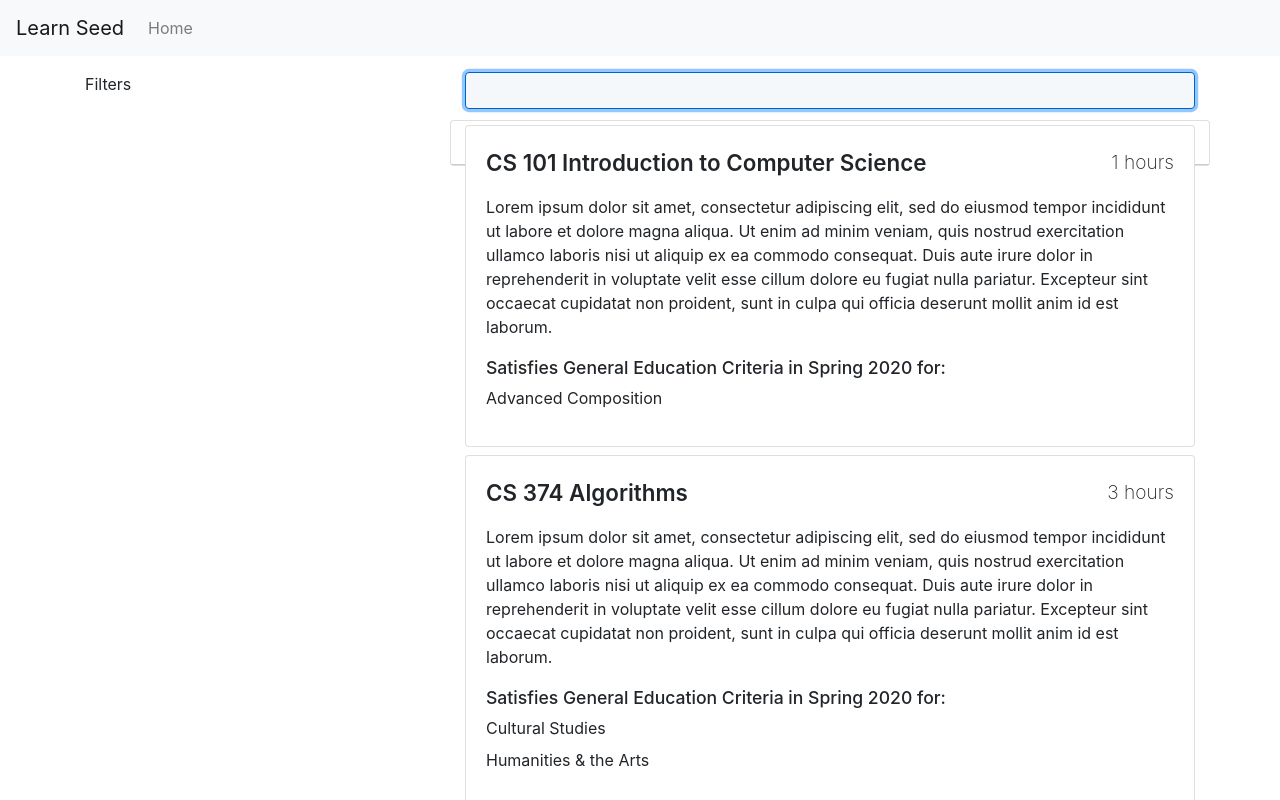
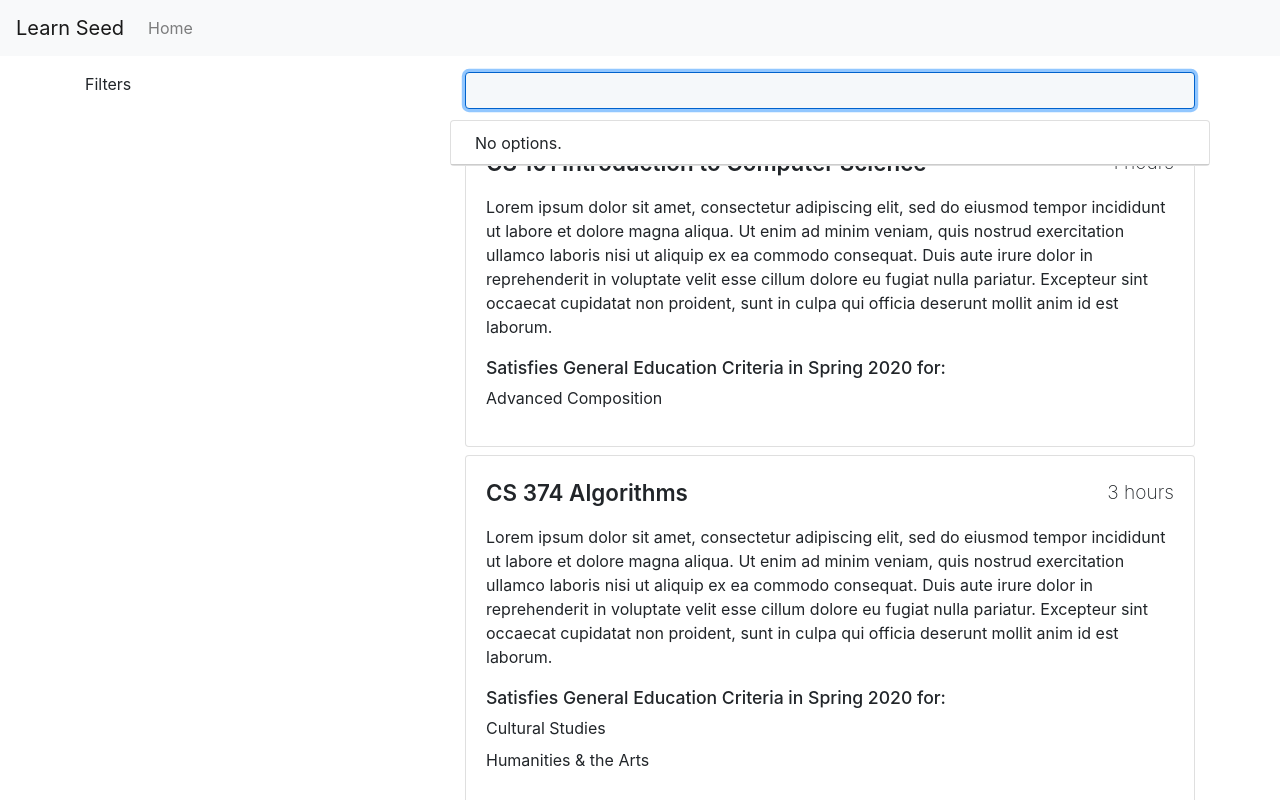
Before and after one commit to Stutive/stutive-ui, a React (Create React App) app: page / in a window 1280 px wide. Both pictures are taken after a click on the button 830 px from the left and 90 px from the top of the page. Shown: the top 800 px of the page. Built offline with nearby package versions, Linux system fonts and the light colour scheme.

Commit message:
Fix UISelect z-indexes

```diff
--- a/src/UIComponents/inputs/UISelect.js
+++ b/src/UIComponents/inputs/UISelect.js
@@ -7,9 +7,11 @@ import Button from 'react-bootstrap/Button';
 import useHandleClickOutside from '../lib/useHandleClickOutside';
 
 import * as Tokens from '../../constants/tokens';
+
 import UISelectOptions from './UISelectOptions';
 
 const ButtonAnchor = styled(Button)`
+  z-index: ${Tokens.QUAD_LAYER};
   width: 100%;
   height: 2.3rem;
   color: ${Tokens.OBSIDIAN};
@@ -33,6 +35,7 @@ const ButtonAnchor = styled(Button)`
 `;
 
 const InputAnchor = styled.input`
+  z-index: ${Tokens.QUAD_LAYER};
   width: 100%;
   border-radius: 0.3rem;
   border: 2px solid ${Tokens.BATTLESHIP};
@@ -137,7 +140,7 @@ const UISearchInput = ({
 
 UISearchInput.propTypes = {
   anchorType: PropTypes.oneOf(['input', 'button']),
-  onChange: PropTypes.func.isRequired,
+  onChange: PropTypes.func,
   options: PropTypes.array.isRequired,
   placeholder: PropTypes.string,
   searchable: PropTypes.bool
@@ -145,6 +148,7 @@ UISearchInput.propTypes = {
 
 UISearchInput.defaultProps = {
   anchorType: 'button',
+  onChange: () => {},
   placeholder: null,
   searchable: false
 };
--- a/src/UIComponents/inputs/UISelectOptions.js
+++ b/src/UIComponents/inputs/UISelectOptions.js
@@ -7,6 +7,7 @@ import Card from 'react-bootstrap/Card';
 import * as Tokens from '../../constants/tokens';
 
 const OptionsCard = styled(Card)`
+  z-index: ${Tokens.SIEBEL_LAYER};
   position: absolute;
   top: 3em;
   left: 0;
```
